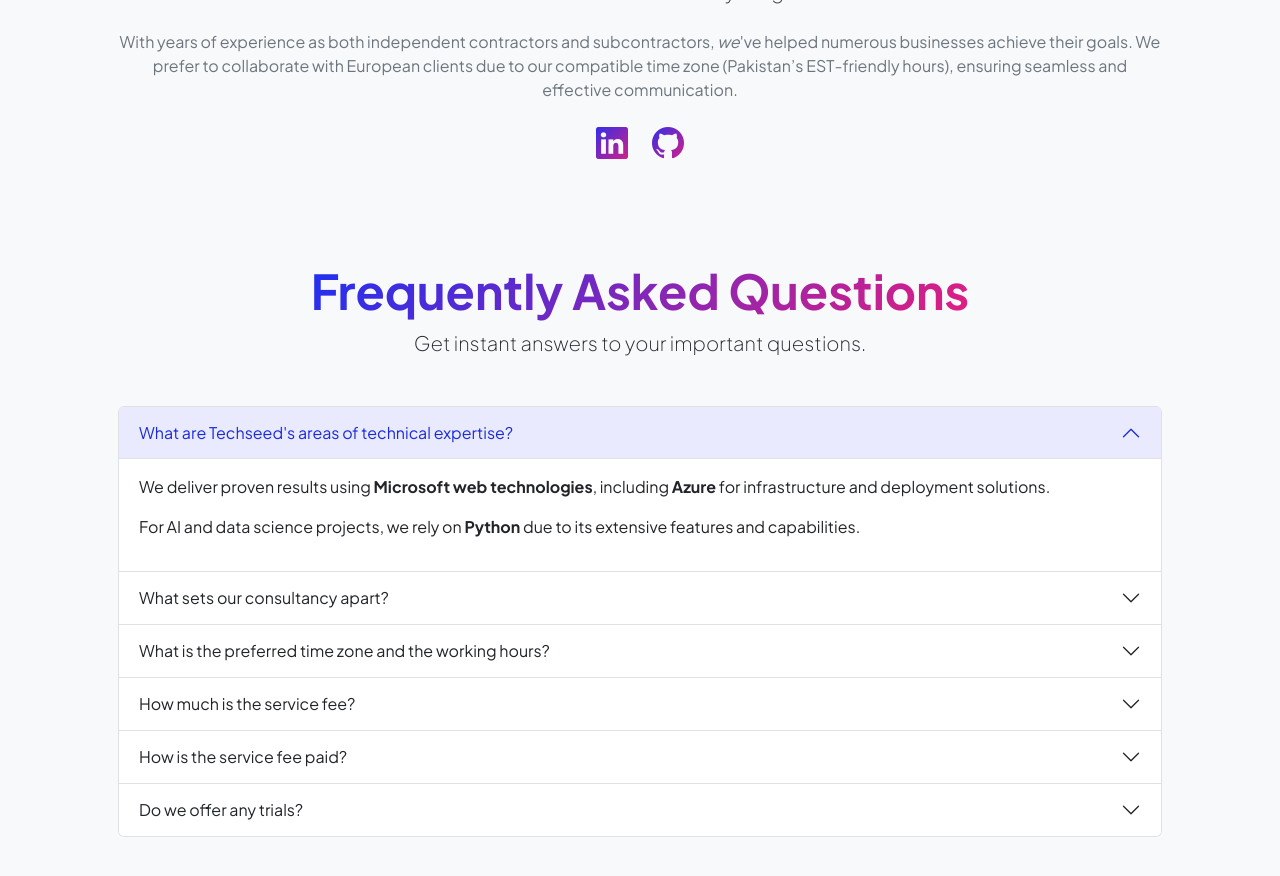
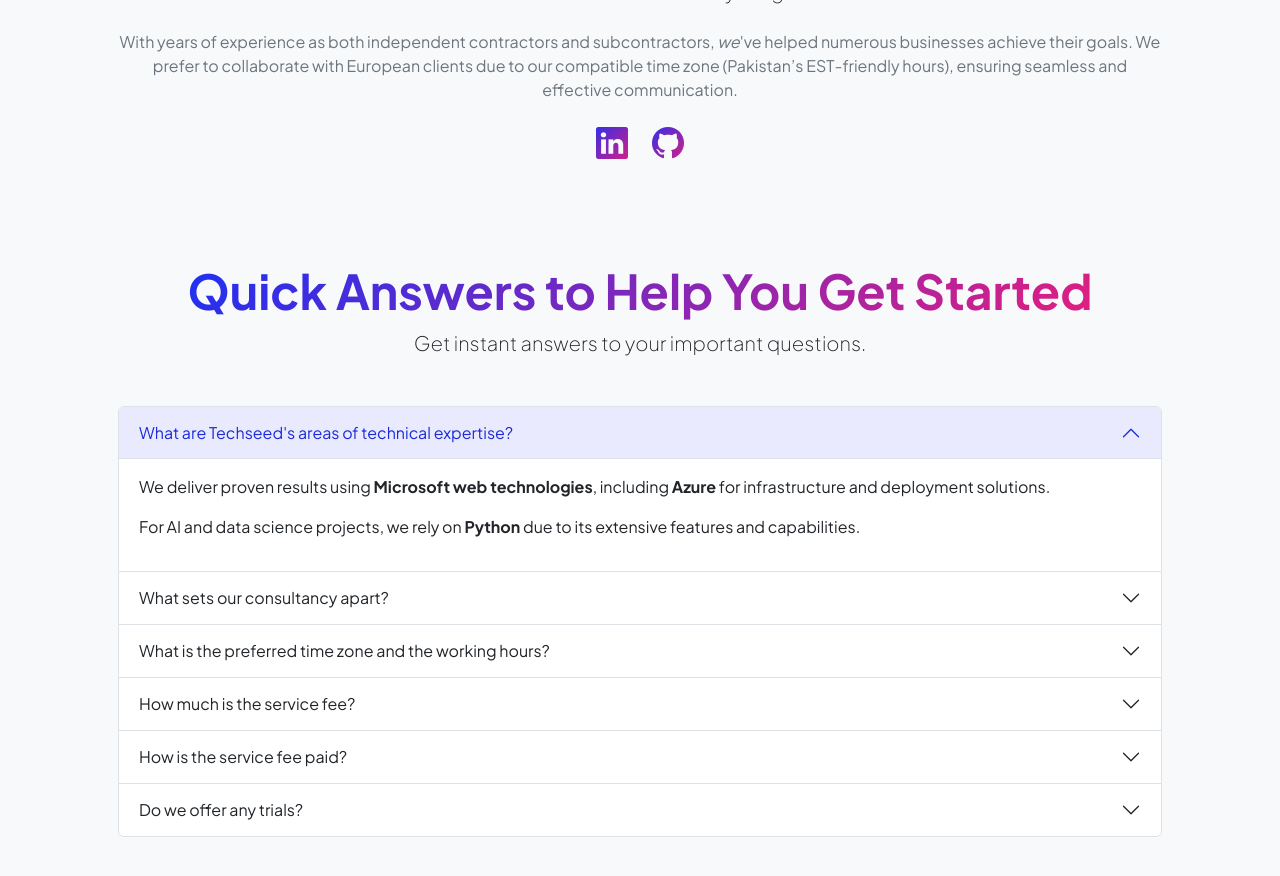
Before and after one commit to techseed-Pk/techseed-Pk.github.io, a Jekyll site: the page built from index.html, in a window 1280 px wide and 900 px high, scrolled down 1387 px. Shown: the top 876 px of the window. Built offline with Jekyll 4.4.1, drawn with Linux system fonts in a browser that asks for light colours.

Commit message:
faqs change for optimization

```diff
--- a/index.html
+++ b/index.html
@@ -341,7 +341,7 @@ title: "Techseed - Software Development Consultancy for Small Businesses"
         <div class="row gx-5 justify-content-center">
             <div class="col-xxl-8">
                 <div class="text-center my-5">
-                    <h2 class="display-5 fw-bolder"><span class="text-gradient d-inline">Frequently Asked Questions</span></h2>
+                    <h2 class="display-5 fw-bolder"><span class="text-gradient d-inline">Quick Answers to Help You Get Started</span></h2>
                     <p class="lead fw-light mb-4">Get instant answers to your important questions.</p>
                     <!-- <p class="text-muted">With years of experience as both independent contractors and subcontractors, we've helped numerous small businesses achieve their business goals.</p> -->
                 </div>
```
